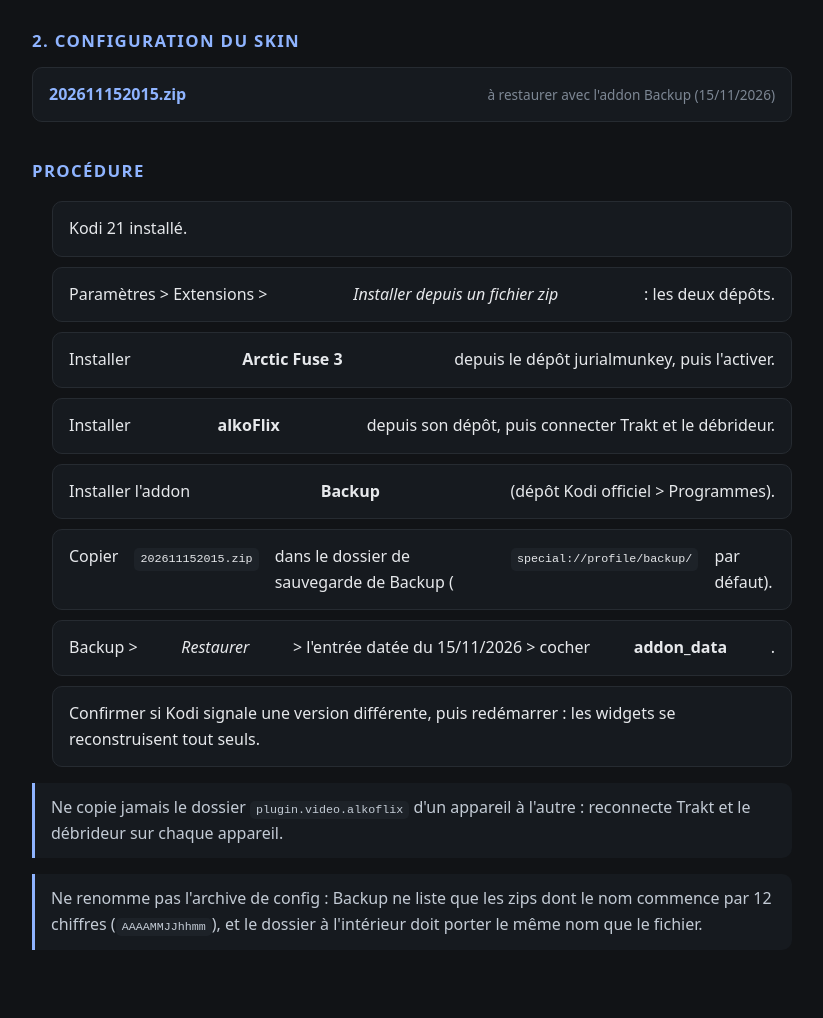
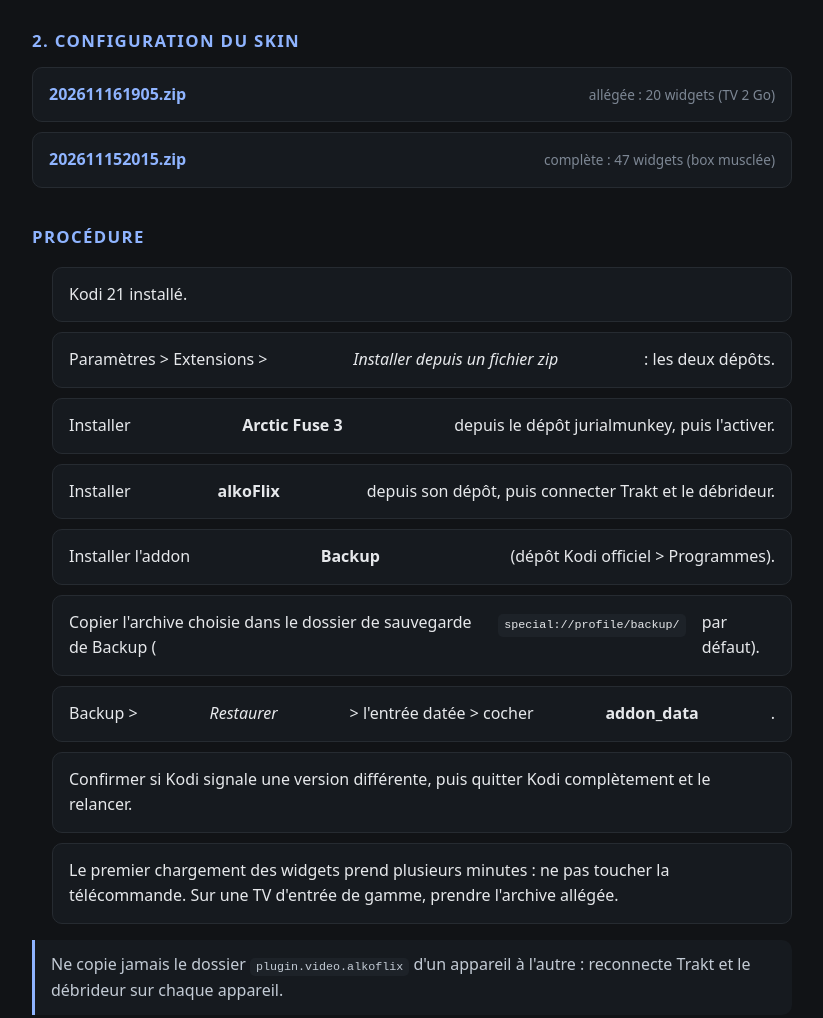
Before and after one commit to tperroin/af3-alkoflix-kit, a plain HTML site: page index.html in a window 1280 px wide. Shown: the part 400-1418 px from the top of the page, without its empty margins (228-1051 px from the left). Drawn offline with Linux system fonts and the light colour scheme.

Commit message:
Kit: ajouter une config allegée (20 widgets) pour TV 2 Go

```diff
--- a/index.html
+++ b/index.html
@@ -40,7 +40,8 @@
 
   <h2>2. Configuration du skin</h2>
   <ul>
-    <li><a href="202611152015.zip">202611152015.zip</a><span class="meta">à restaurer avec l'addon Backup (15/11/2026)</span></li>
+    <li><a href="202611161905.zip">202611161905.zip</a><span class="meta">allégée : 20 widgets (TV 2 Go)</span></li>
+    <li><a href="202611152015.zip">202611152015.zip</a><span class="meta">complète : 47 widgets (box musclée)</span></li>
   </ul>
 
   <h2>Procédure</h2>
@@ -50,12 +51,14 @@
     <li>Installer <strong>Arctic Fuse 3</strong> depuis le dépôt jurialmunkey, puis l'activer.</li>
     <li>Installer <strong>alkoFlix</strong> depuis son dépôt, puis connecter Trakt et le débrideur.</li>
     <li>Installer l'addon <strong>Backup</strong> (dépôt Kodi officiel &gt; Programmes).</li>
-    <li>Copier <code>202611152015.zip</code> dans le dossier de sauvegarde de Backup
+    <li>Copier l'archive choisie dans le dossier de sauvegarde de Backup
         (<code>special://profile/backup/</code> par défaut).</li>
-    <li>Backup &gt; <em>Restaurer</em> &gt; l'entrée datée du 15/11/2026 &gt; cocher
+    <li>Backup &gt; <em>Restaurer</em> &gt; l'entrée datée &gt; cocher
         <strong>addon_data</strong>.</li>
-    <li>Confirmer si Kodi signale une version différente, puis redémarrer : les widgets se
-        reconstruisent tout seuls.</li>
+    <li>Confirmer si Kodi signale une version différente, puis quitter Kodi complètement et le
+        relancer.</li>
+    <li>Le premier chargement des widgets prend plusieurs minutes : ne pas toucher la
+        télécommande. Sur une TV d'entrée de gamme, prendre l'archive allégée.</li>
   </ol>
 
   <p class="note">Ne copie jamais le dossier <code>plugin.video.alkoflix</code> d'un appareil à l'autre :
```
Also changed, not shown: 2 other files.
